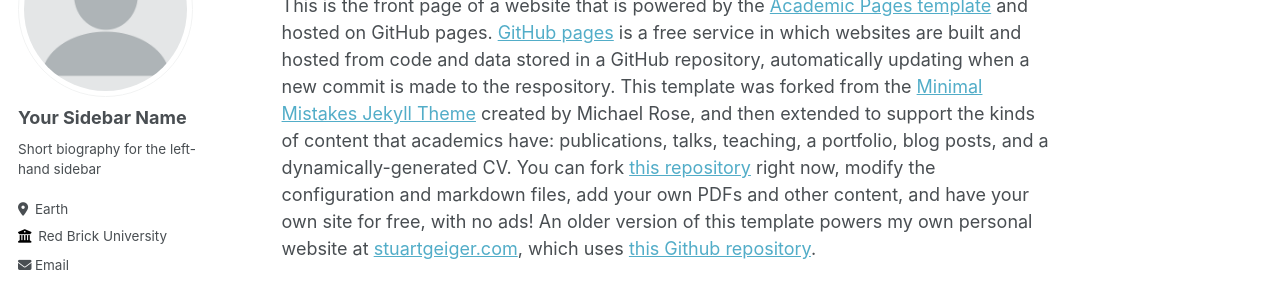
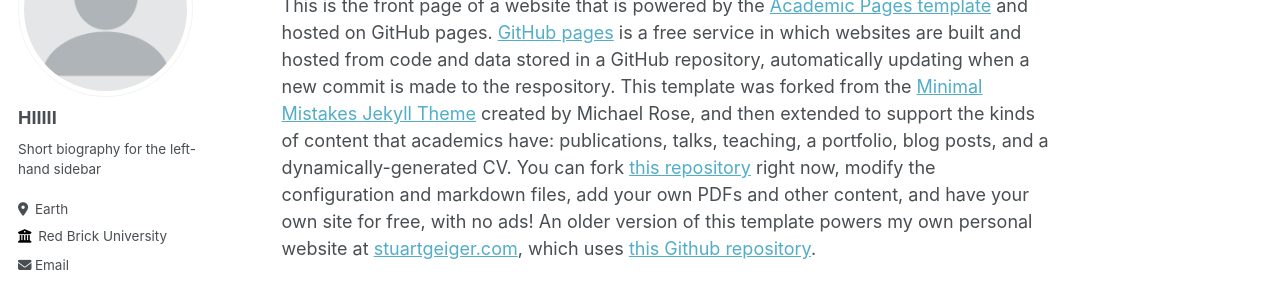
Before and after one commit to h-wenxuan/aboutme, a Jekyll site: the page built from _pages/about.md, in a window 1280 px wide. Shown: the part 184-471 px from the top of the page. Built offline with Jekyll 4.4.1, drawn with Linux system fonts in a browser that asks for light colours; some web fonts are replaced.

Commit message:
Update _config.yml

```diff
--- a/_config.yml
+++ b/_config.yml
@@ -22,7 +22,7 @@
 author:
   # Biographic information
   avatar           : "profile.png"
-  name             : "Your Sidebar Name"
+  name             : "HIIIII"
   pronouns         : # example: "she/her"
   bio              : "Short biography for the left-hand sidebar"
   location         : "Earth"
@@ -48,7 +48,7 @@
   stackoverflow    : # User number or user number and name (i.e., use "1" or "1/jeff-atwood")
 
   # Social media
-  bluesky          : "bsky.app" # Replace this with you Bluesky username
+  bluesky          : "genius" # Replace this with you Bluesky username
   facebook         : # Username
   flickr           : # Username
   foursquare       : # Username
```
